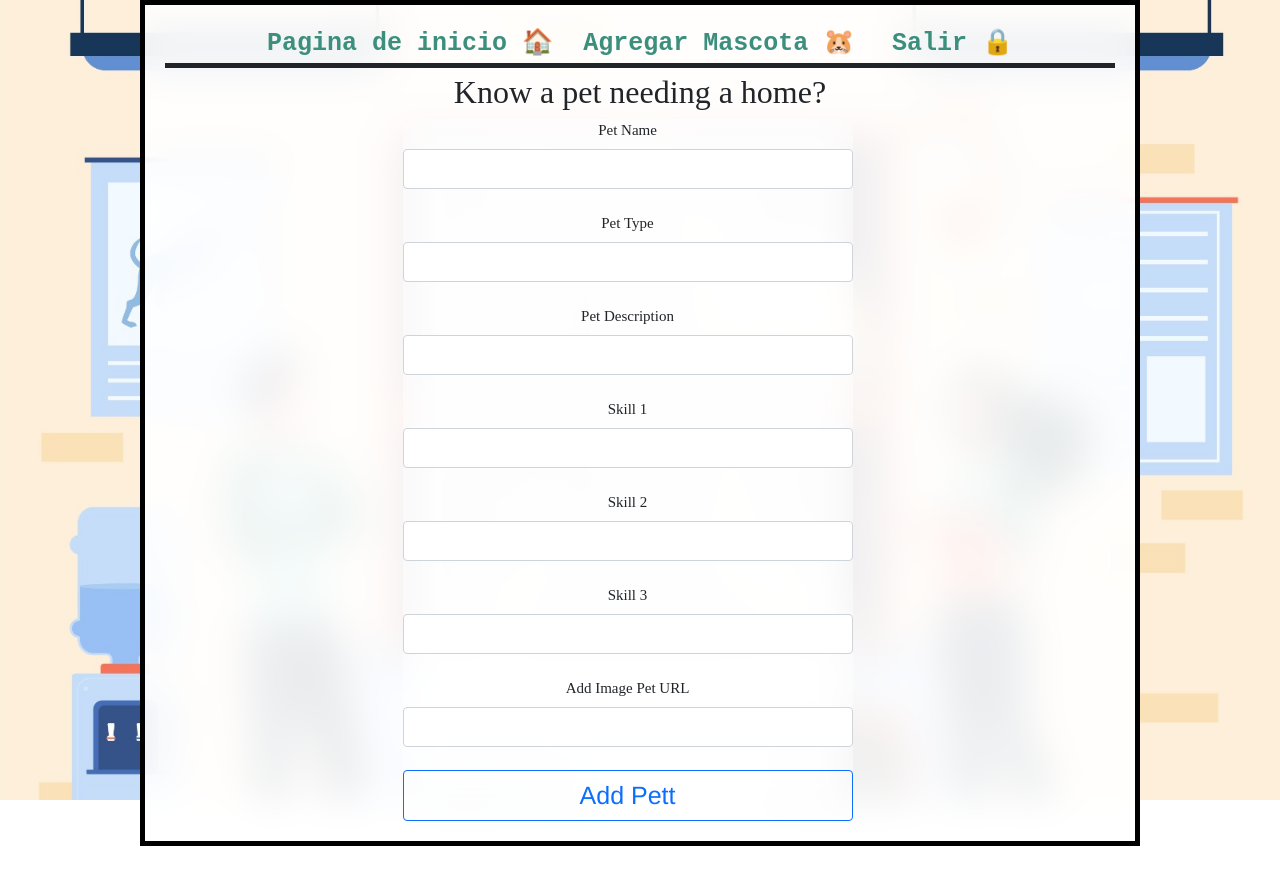
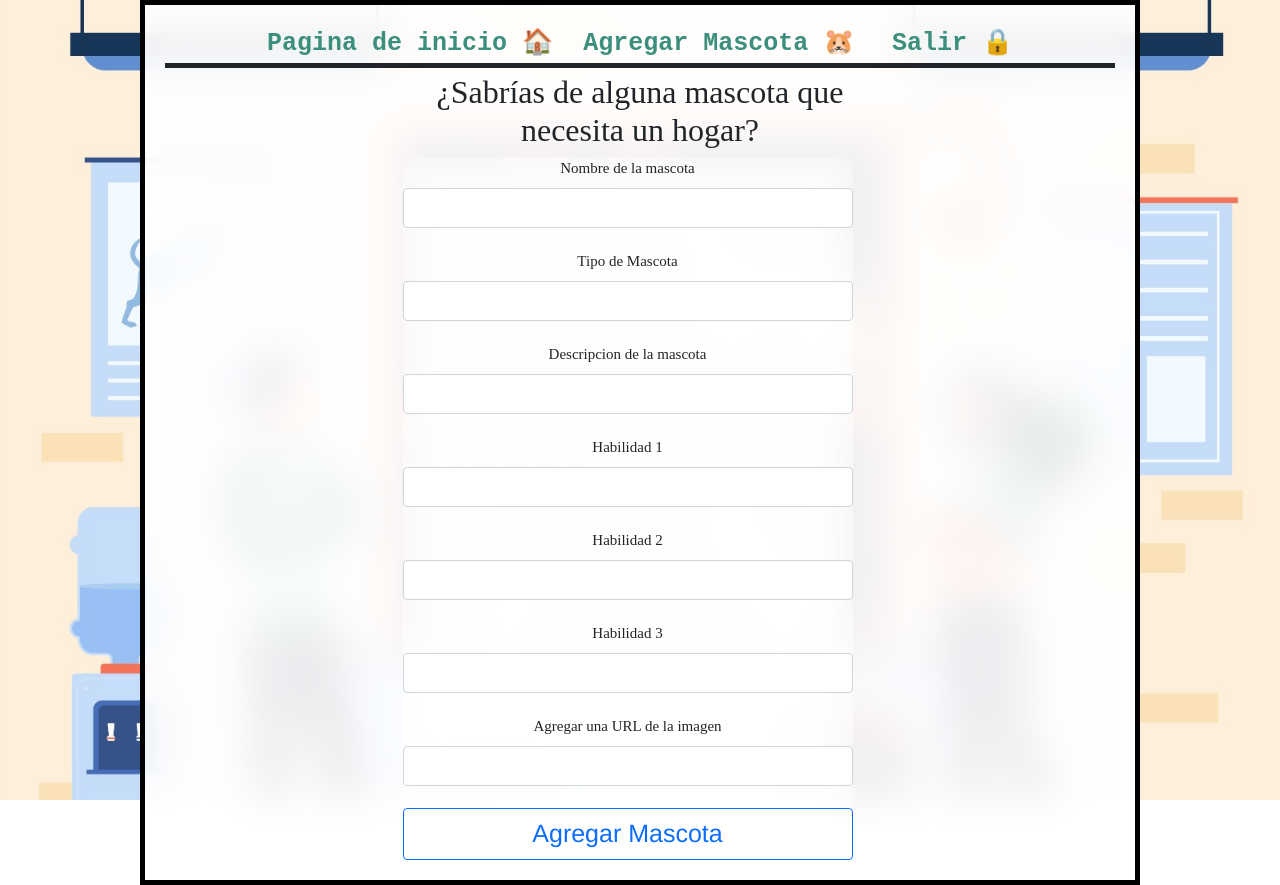
Before and after one commit to Renattab96/Pet_Shelter, a React (Create React App) app in the folder client/: page /nuevopet in a window 1280 px wide. Before the commit the page ends 846 px from the top, so only its background shows below. Built offline with nearby package versions, Linux system fonts and the light colour scheme.

Commit message:
actualizaciones varias

```diff
--- a/client/src/components/EditarPet.jsx
+++ b/client/src/components/EditarPet.jsx
@@ -56,35 +56,35 @@ const EditarPet = () => {
                     <h1> Pet Shelter - Edit </h1>
                     <form className="formPet" onSubmit={submitHandler}>
 
-                        <label htmlFor="" className='form-label'>Pet Name</label>
+                        <label htmlFor="" className='form-label'>Nombre de Mascota</label>
                         <input type="text" className='form-control' value={petname1} onChange={(e) => setName1(e.target.value)} />
                         {errors.petname1 ? <span className='text-danger'> {errors.petname1.message}</span> : null}<br></br>
 
-                        <label htmlFor="" className='form-label'>Pet Type</label>
+                        <label htmlFor="" className='form-label'>Tipo de Mascota</label>
                         <input type="text" className='form-control' value={pettype} onChange={(e) => setType(e.target.value)} />
                         {errors.pettype ? <span className='text-danger'>{errors.pettype.message} </span> : null} <br />
 
-                        <label htmlFor="" className='form-label'>Pet Description </label>
+                        <label htmlFor="" className='form-label'>Descripcion de Mascota</label>
                         <input type="text" className='form-control' value={petdescription} onChange={(e) => setDescription(e.target.value)} />
                         {errors.petdescription ? <span className='text-danger'>{errors.petdescription.message} </span> : null} <br />
 
-                        <label htmlFor="" className='form-label'>Skill 1 </label>
+                        <label htmlFor="" className='form-label'>Habilidad 1 </label>
                         <input type="text" className='form-control' value={skill1} onChange={(e) => setSkill1(e.target.value)} />
                         {errors.skill1 ? <span className='text-danger'>{errors.skill1.message} </span> : null} <br />
 
-                        <label htmlFor="" className='form-label'>Skill 2 </label>
+                        <label htmlFor="" className='form-label'>Habilidad 2 </label>
                         <input type="text" className='form-control' value={skill2} onChange={(e) => setSkill2(e.target.value)} />
                         {errors.skill2 ? <span className='text-danger'>{errors.skill2.message} </span> : null} <br />
 
-                        <label htmlFor="" className='form-label'>Skill 3 </label>
+                        <label htmlFor="" className='form-label'>Habilidad 3 </label>
                         <input type="text" className='form-control' value={skill3} onChange={(e) => setSkill3(e.target.value)} />
                         {errors.skill3 ? <span className='text-danger'>{errors.skill3.message} </span> : null} <br />
 
-                        <label htmlFor="" className='form-label'>Add Image Pet URL</label>
+                        <label htmlFor="" className='form-label'>Agrear una URL de una imagen</label>
                         <input type="text" className='form-control' value={add} onChange={(e) => setAdd(e.target.value)} />
                         {errors.creador ? <span className='text-danger'>{errors.add.message} </span> : null} <br />
 
-                        <button className='btn btn-outline-primary'> Update Pet</button>
+                        <button className='btn btn-outline-primary'> Actualizar Mascota</button>
 
                     </form>
                     <Link to="/todospet"> Volver al Inicio 🏠 </Link>  &nbsp; &nbsp;
--- a/client/src/components/Login.jsx
+++ b/client/src/components/Login.jsx
@@ -41,7 +41,7 @@ const Login = () => {
                         <button>Login</button>
                     </div>
                     <div>
-                        <p className='regText'> Aun no tienes cuenta <Link to='/registro'><span> Registrate</span></Link></p>
+                        <p className='regText mx-2'> Aun no tienes cuenta <Link to='/registro'><span className='mx-2'> Registrate</span></Link></p>
                     </div>
                 </form>
             </div>
--- a/client/src/components/PetForm.jsx
+++ b/client/src/components/PetForm.jsx
@@ -42,10 +42,10 @@ const PetForm = () => {
             <div className='App contenido'>
                 <Navbar />
                 <div className="col-6 mx-auto">
-                    <h2> Know a pet needing a home? </h2>
+                    <h2> ¿Sabrías de alguna mascota que necesita un hogar? </h2>
                     <form className="formPet" onSubmit={submitHandler}>
                         <label htmlFor="" className="form-label">
-                            Pet Name
+                            Nombre de la mascota
                         </label>
                         <input
                             type="text"
@@ -57,7 +57,7 @@ const PetForm = () => {
                         ) : null}
                         <br></br>
                         <label htmlFor="" className="form-label">
-                            Pet Type
+                            Tipo de Mascota
                         </label>
                         <input
                             type="text"
@@ -69,7 +69,7 @@ const PetForm = () => {
                         ) : null}{" "}
                         <br />
                         <label htmlFor="" className="form-label">
-                            Pet Description{" "}
+                            Descripcion de la mascota{" "}
                         </label>
                         <input
                             type="text"
@@ -83,7 +83,7 @@ const PetForm = () => {
                         ) : null}{" "}
                         <br />
                         <label htmlFor="" className="form-label">
-                            Skill 1{" "}
+                            Habilidad 1{" "}
                         </label>
                         <input
                             type="text"
@@ -95,7 +95,7 @@ const PetForm = () => {
                         ) : null}{" "}
                         <br />
                         <label htmlFor="" className="form-label">
-                            Skill 2{" "}
+                            Habilidad 2{" "}
                         </label>
                         <input
                             type="text"
@@ -107,7 +107,7 @@ const PetForm = () => {
                         ) : null}{" "}
                         <br />
                         <label htmlFor="" className="form-label">
-                            Skill 3{" "}
+                            Habilidad 3{" "}
                         </label>
                         <input
                             type="text"
@@ -119,7 +119,7 @@ const PetForm = () => {
                         ) : null}{" "}
                         <br />
                         <label htmlFor="" className="form-label">
-                            Add Image Pet URL
+                            Agregar una URL de la imagen
                         </label>
                         <input
                             type="text"
@@ -130,7 +130,7 @@ const PetForm = () => {
                             <span className="text-danger">{errors.add.message} </span>
                         ) : null}{" "}
                         <br />
-                        <button className="btn btn-outline-primary"> Add Pett</button>
+                        <button className="btn btn-outline-primary"> Agregar Mascota</button>
                     </form>
                 </div>
             </div>
--- a/client/src/components/PetList.jsx
+++ b/client/src/components/PetList.jsx
@@ -30,7 +30,7 @@ return (
                         lista.map((petname1, indice)=>(
                         <Col md={4}>
                             <div key={indice} className="mascota">
-                                <h2>{petname1.pettype}</h2>
+                                <h2>{petname1.petname1}</h2>
                                 <Link to={`/unpet/${petname1._id}`} className="d-block"> Mas Info </Link>
                                 <img src={petname1.add} className="col col-4"/>
                             </div>
--- a/client/src/components/Registro.jsx
+++ b/client/src/components/Registro.jsx
@@ -45,7 +45,7 @@ const Registro = () => {
             <div className='form-container'>
                 <form onSubmit={submitHandler} className="formclass" action="#" >
                     <div>
-                        <p className='regText'> Ya tienes cuenta <Link to='/'><span>  Accede </span></Link></p>
+                        <p className='regText mx-2'> Ya tienes cuenta <Link to='/'><span className='mx-2'>  Accede </span></Link></p>
                     </div>
                     <div className='nameDiv'>
                         {/* <label htmlFor=""  className='rlabel'>Nombre:</label> */}
--- a/client/src/components/UnPet.jsx
+++ b/client/src/components/UnPet.jsx
@@ -42,8 +42,8 @@ const UnaSerie = () => {
                 <p> Habilidad 1: {pet.skill1}</p>
                 <p> Habilidad 2: {pet.skill2}</p>
                 <p> Habilidad 3: {pet.skill3}</p>
-                <Link className='mx-2' to={`/editarpet/${id}`}> Editar Pet</Link>
-                <button className="btn btn-danger mx-2" onClick={deleteHandler}>Delete Pet</button>
+                <Link className='mx-2' to={`/editarpet/${id}`}> Editar Mascota</Link>
+                <button className="btn btn-danger mx-2" onClick={deleteHandler}>Eliminar Mascota</button>
             </div>
         </div>
     )
```
